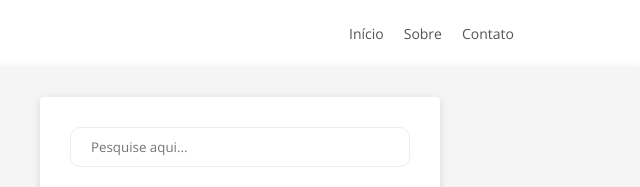
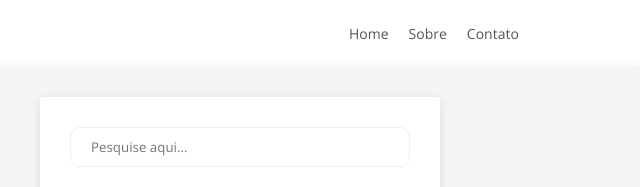
Before and after one commit to vanilo-ferreira/project, a plain HTML site: page index.html in a window 1280 px wide. Shown: the top 187 px of the page, 640-1280 px from the left. Drawn offline with nearby package versions, Linux system fonts and the light colour scheme.

Commit message:
Atualização do nome home

```diff
--- a/index.html
+++ b/index.html
@@ -18,7 +18,7 @@
         <img src="assets/logo.svg"></img>
 
         <div class="textBarra">
-            <h3><a href="index.html">Início</a></h3>
+            <h3><a href="index.html">Home</a></h3>
             <h3><a href = "sobre.html">Sobre</a></h3>
             <h3><a href="contato.html">Contato</a></h3>
 
```
